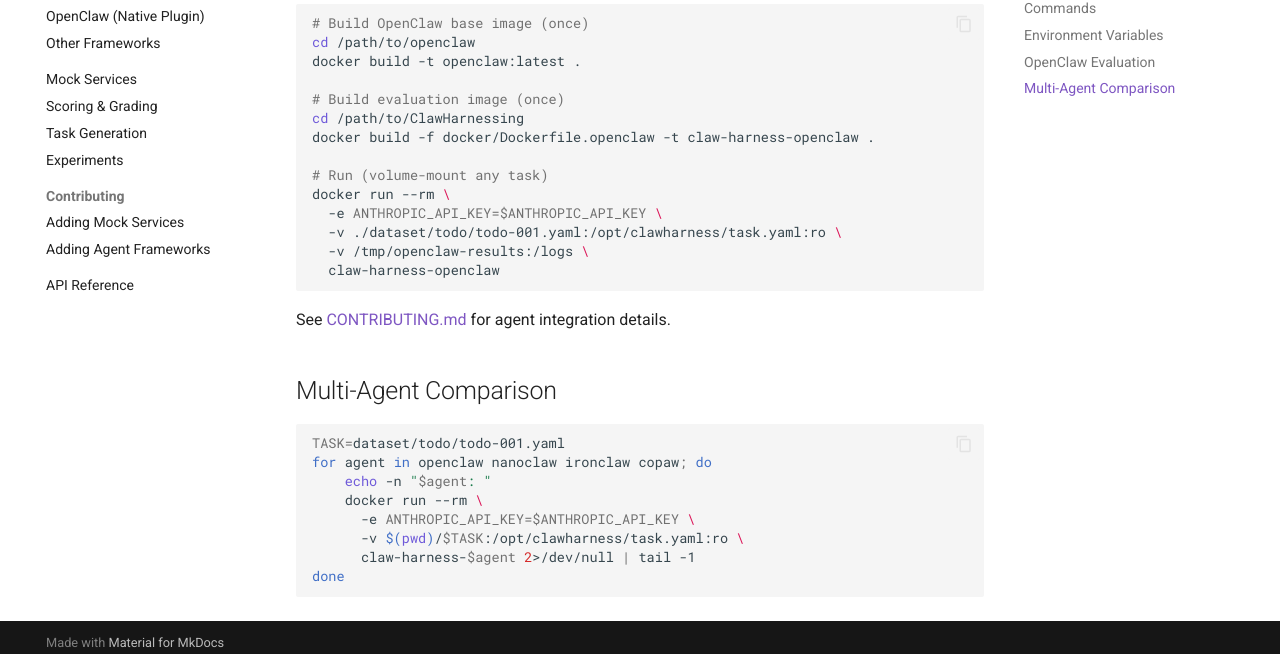
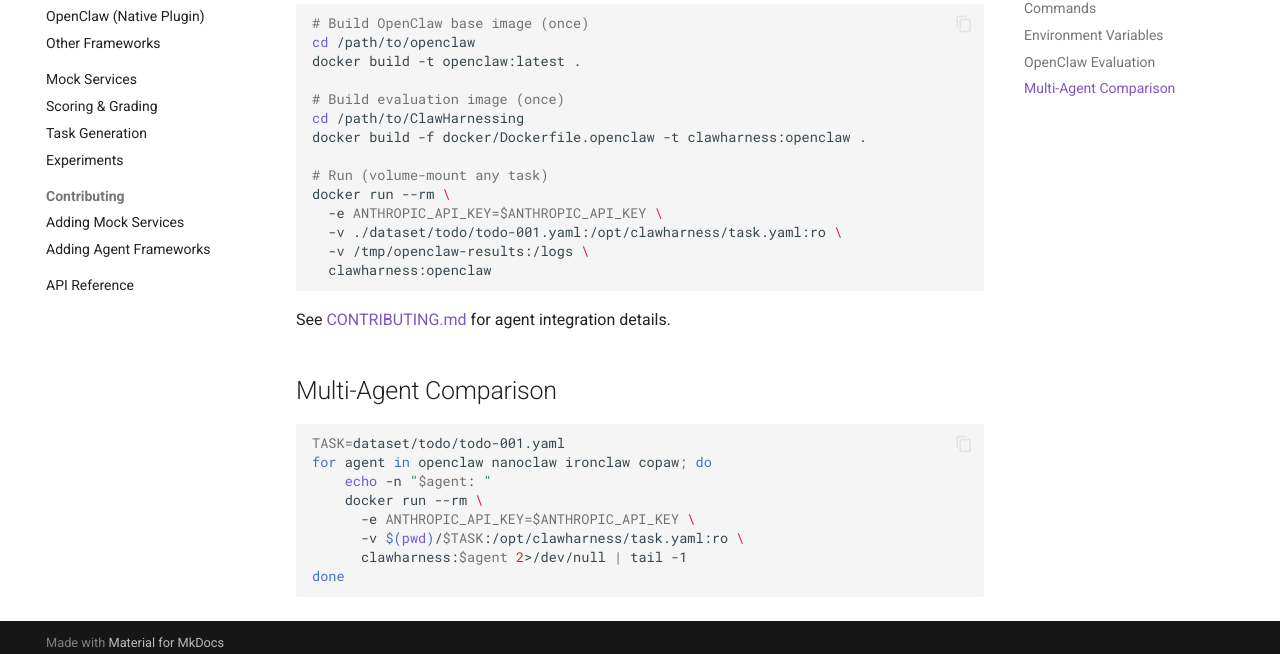
Before and after one commit to xirui-li/ClawEnvKit, an MkDocs documentation site: the page built from docs/getting-started.md, in a window 1280 px wide and 900 px high, scrolled down 1924 px. Shown: the part 235-889 px from the top of the window. Built offline with MkDocs 1.6.1 and Material for MkDocs 9.7.7, drawn with Linux system fonts in a browser that asks for light colours; comment, search, counter and statistics services are not loaded.

Commit message:
Fix docs: agent count, image names across all files
- docs/agents/index.md: "8 agents" → "14+ agents across three tiers"
- All docs: claw-harness-openclaw → clawharness:openclaw (Docker tag format)
- Fixed in: agents/index.md, agents/openclaw.md, agents/others.md,
  getting-started.md, MAC_MINI_TEST.md

Co-Authored-By: Claude Opus 4.6 (1M context) <noreply@anthropic.com>

````diff
--- a/docs/getting-started.md
+++ b/docs/getting-started.md
@@ -94,14 +94,14 @@ docker build -t openclaw:latest .
 
 # Build evaluation image (once)
 cd /path/to/ClawHarnessing
-docker build -f docker/Dockerfile.openclaw -t claw-harness-openclaw .
+docker build -f docker/Dockerfile.openclaw -t clawharness:openclaw .
 
 # Run (volume-mount any task)
 docker run --rm \
   -e ANTHROPIC_API_KEY=$ANTHROPIC_API_KEY \
   -v ./dataset/todo/todo-001.yaml:/opt/clawharness/task.yaml:ro \
   -v /tmp/openclaw-results:/logs \
-  claw-harness-openclaw
+  clawharness:openclaw
 ```
 
 See [CONTRIBUTING.md](../CONTRIBUTING.md) for agent integration details.
@@ -115,6 +115,6 @@ for agent in openclaw nanoclaw ironclaw copaw; do
     docker run --rm \
       -e ANTHROPIC_API_KEY=$ANTHROPIC_API_KEY \
       -v $(pwd)/$TASK:/opt/clawharness/task.yaml:ro \
-      claw-harness-$agent 2>/dev/null | tail -1
+      clawharness:$agent 2>/dev/null | tail -1
 done
 ```
````
Also changed, not shown: MAC_MINI_TEST.md (+13 -13 lines), docs/agents/index.md (+4 -4 lines), docs/agents/openclaw.md (+2 -2 lines), docs/agents/others.md (+2 -2 lines).
